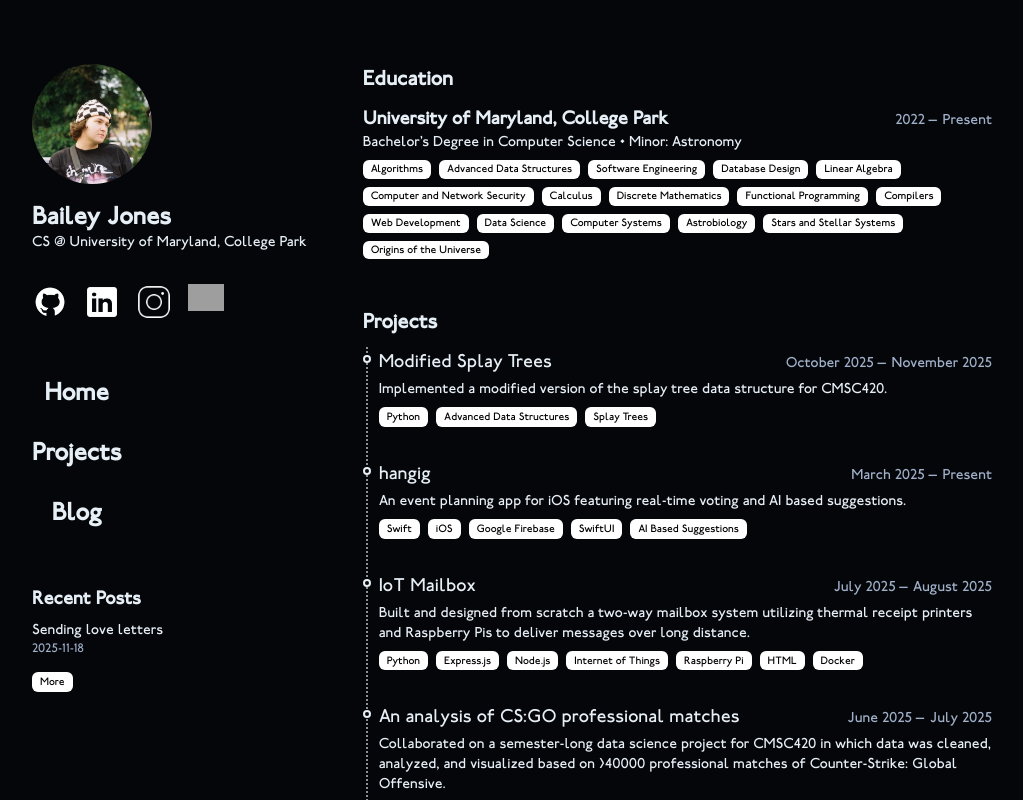
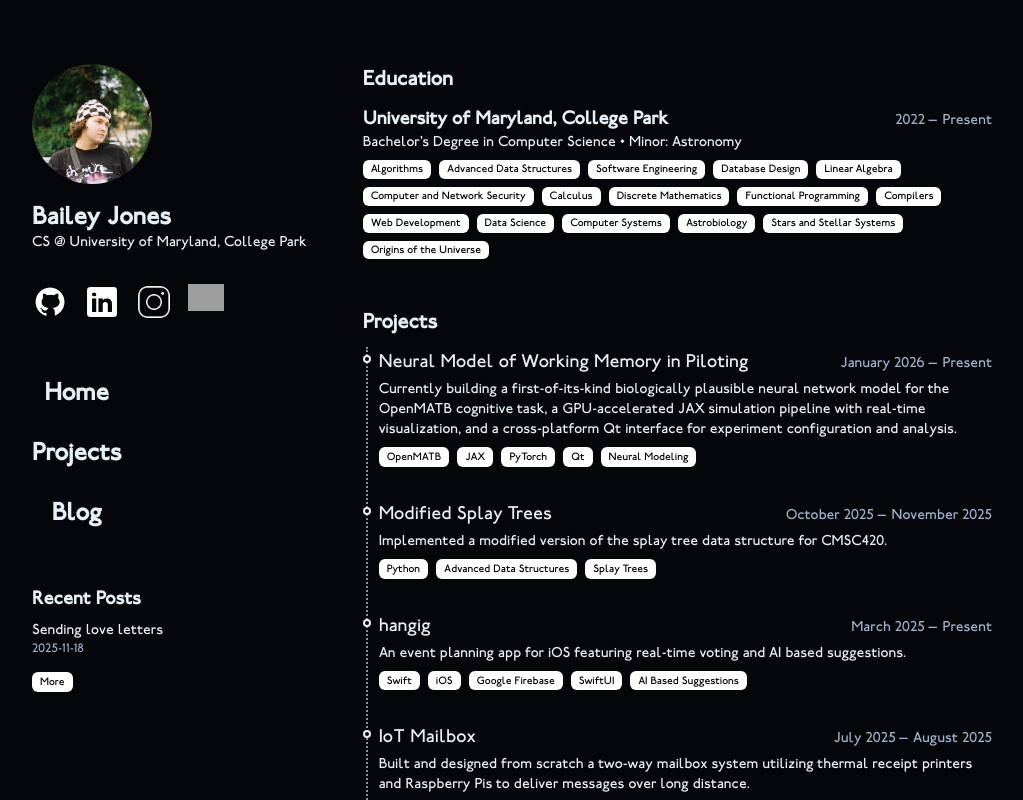
Before and after one commit to bailey2k/bailey2k-portfolio, a Next.js app: page / in a window 1280 px wide. Shown: the top 800 px of the page, without its empty margins (128-1151 px from the left). Built offline with nearby package versions, Linux system fonts and the light colour scheme; grey boxes are pictures that could not be loaded.

Commit message:
added NN project to site

```diff
--- a/app/data.tsx
+++ b/app/data.tsx
@@ -28,6 +28,19 @@ export const RESUME_DATA = {
         }
     ],
     projects: [
+        {
+            title: "Neural Model of Working Memory in Piloting",
+            description: "Currently building a first-of-its-kind biologically plausible neural network model for the OpenMATB cognitive task, a GPU-accelerated JAX simulation pipeline with real-time visualization, and a cross-platform Qt interface for experiment configuration and analysis.",
+            start: "January 2026",
+            end: null,
+            tags: [
+                "OpenMATB",
+                "JAX",
+                "PyTorch",
+                "Qt",
+                "Neural Modeling"
+            ]
+        },
         {
             title: "Modified Splay Trees",
             description: "Implemented a modified version of the splay tree data structure for CMSC420.",
--- a/app/page.tsx
+++ b/app/page.tsx
@@ -29,7 +29,7 @@ export default function Home() {
             <ExternalLink href="https://www.linkedin.com/in/bailey-j7">
               <Image src="/logos/linkedin.png" alt="LinkedIn" width={36} height={36} draggable={false} />
             </ExternalLink>
-            <ExternalLink href="https://instagram.com/74.bailey">
+            <ExternalLink href="https://instagram.com/lomospark">
               <Image src="/logos/instagram.png" alt="Instagram" width={36} height={36} draggable={false} />
             </ExternalLink>
             <ExternalLink href="https://open.spotify.com/user/31bmdw7ozxofoudlhrnqfsetz2ua?si=070676c0f9df4cfd">
```
